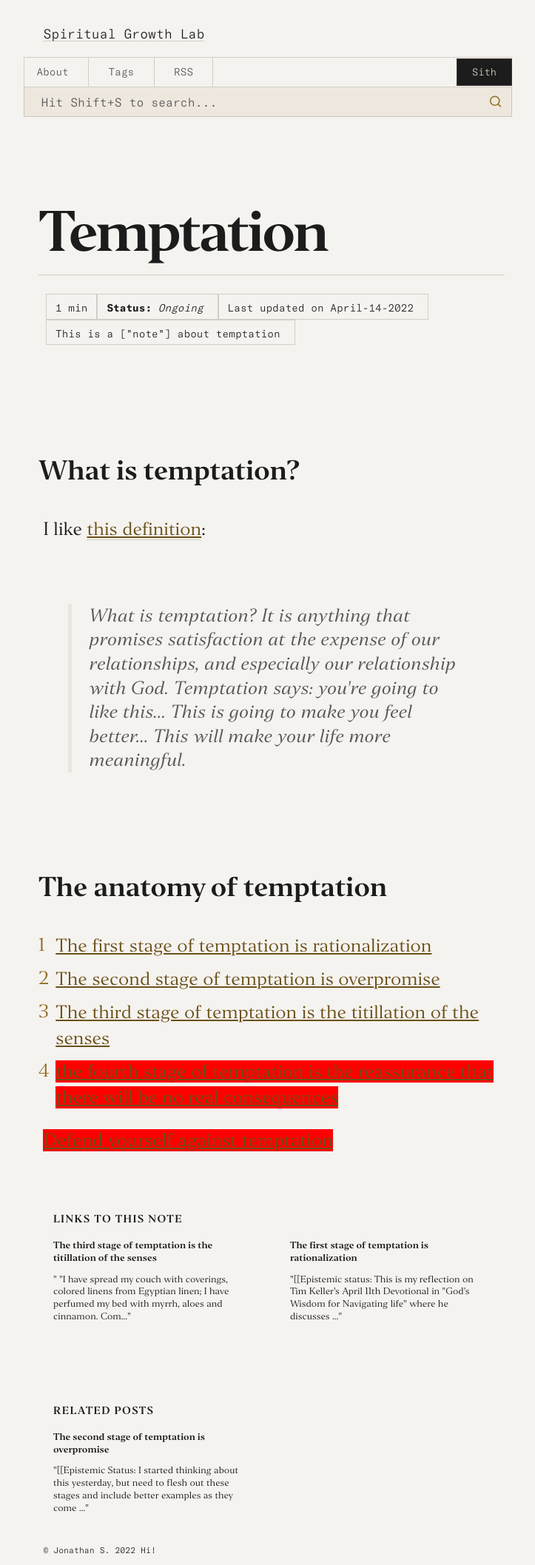
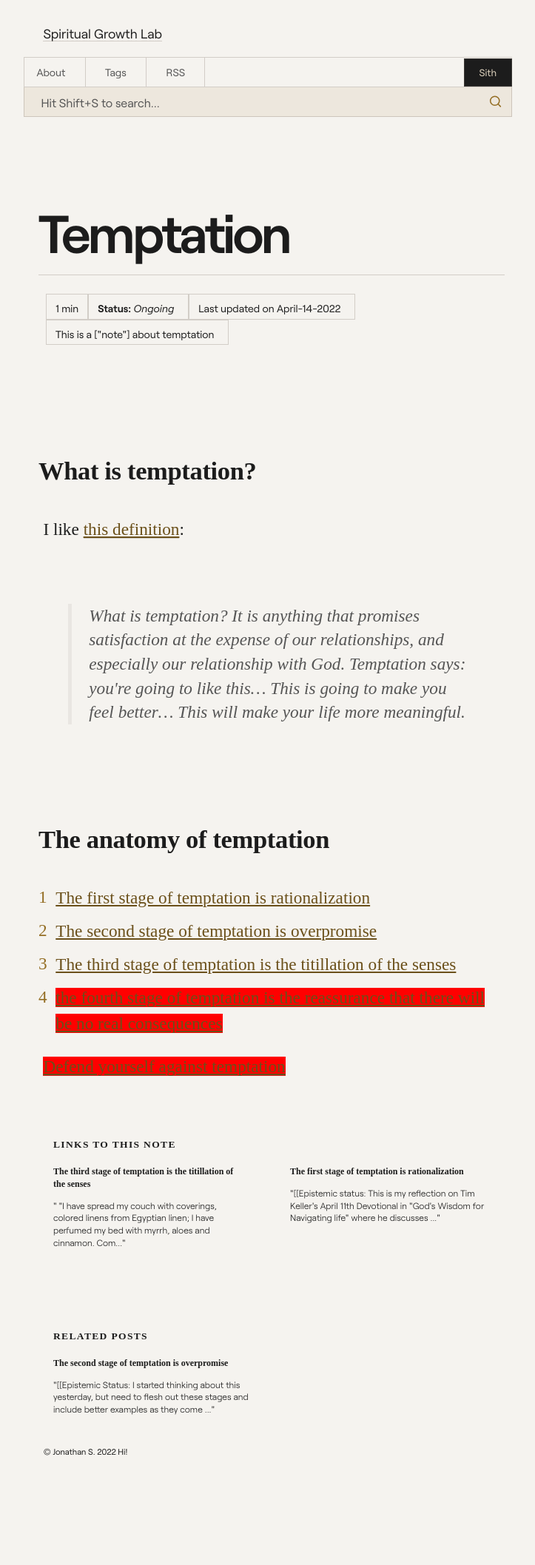
Before and after one commit to jsantiago611/digital-garden-master, a Jekyll site: the page built from _posts/2022-04-14-temptation.md, in a window 1280 px wide. Shown: the whole page at 74% size, without its empty margins (278-1001 px from the left). Built offline with Jekyll 4.4.1, drawn with Linux system fonts in a browser that asks for light colours; some web fonts are replaced; after the commit the page ends 1981 px from its top, so only the background shows below that.

Commit message:
updating UI to match veryer

```diff
--- a/assets/css/Style.css
+++ b/assets/css/Style.css
@@ -5,6 +5,78 @@ layout: Stylesheet
 @import "/assets/css/highlight.css";
 /*@import "/assets/css/theme.css"; leaving out for now, will tinker w/color switcher later...*/
 /* Containers: Body, Container, Box, Main, Header, Content */
+
+@font-face {
+  font-family: 'GT-Alpina-VAR';
+  src: url('../fonts/GT-Alpina-VAR.woff2') format('woff2');
+  display: swap;
+  font-weight: 400;
+  font-style: normal;
+}
+
+@font-face {
+  font-family: 'GT-Condensed';
+  src: url('../fonts/GT-Alpina-Condensed-Thin.woff') format('woff');
+  display: swap;
+  font-weight: 300;
+  font-style: normal;
+}
+
+@font-face {
+  font-family: 'GT-std';
+  src: url('../fonts/GT-Alpina-Standard-Light.woff') format('woff');
+  display: swap;
+  font-weight: 300;
+  font-style: normal;
+}
+
+@font-face {
+  font-family: 'GT-std';
+  src: url('../fonts/GT-Alpina-Standard-Light-Italic.woff2') format('woff2');
+  display: swap;
+  font-weight: 300;
+  font-style: italic;
+}
+
+@font-face {
+  font-family: 'GT-std';
+  src: url('../fonts/GT-Alpina-Standard-Thin.woff') format('woff');
+  display: swap;
+  font-weight: 100;
+  font-style: normal;
+}
+
+@font-face {
+  font-family: 'Roobert';
+  src: url('../fonts/Roobert-Light.otf') format('opentype');
+  display: swap;
+  font-weight: 300;
+  font-style: normal;
+}
+
+@font-face {
+  font-family: 'Roobert';
+  src: url('../fonts/Roobert-Regular.otf') format('opentype');
+  display: swap;
+  font-weight: 400;
+  font-style: normal;
+}
+
+@font-face {
+  font-family: 'Roobert';
+  src: url('../fonts/Roobert-RegularItalic.otf') format('opentype');
+  display: swap;
+  font-weight: 400;
+  font-style: italic;
+}
+
+@font-face {
+  font-family: 'Roobert';
+  src: url('../fonts/Roobert-SemiBold.otf') format('opentype');
+  display: swap;
+  font-weight: 700;
+  font-style: normal;
+}
 
 @font-face {
    font-family: 'pitch sans';
@@ -357,11 +429,15 @@ html[data-theme="dark"] {
   --line-height-snug: 1.375;
 
   /* Font family */
-  --font-family-serif: 'Editor', serif;
-  --font-family-mono: 'GTAmericaMono', 'SFMono-Regular', 'Menlo', monospace;
-  --font-family-sans: 'Editor', serif;
-
-  --font-family-base: var(--font-family-sans);
+  --font-family-serif: "GT-std", Iowan Old Style, Apple Garamond, Baskerville,
+    Times New Roman, Droid Serif, Times, Source Serif Pro, serif,
+    Apple Color Emoji, Segoe UI Emoji, Segoe UI Symbol;
+  --font-family-mono: "Roobert", 'SFMono-Regular', 'Menlo', monospace;
+  --font-family-sans: "Roobert", -apple-system, BlinkMacSystemFont,
+    avenir next, avenir, segoe ui, helvetica neue, helvetica, Ubuntu, roboto,
+    noto, arial, sans-serif;
+
+  --font-family-base: var(--font-family-serif);
 
   /* Letter spacing */
     --letter-spacing-tight: -.015em;
@@ -457,7 +533,7 @@ main {
 	font-variant-ligatures: common-ligatures;
 	font-variant-numeric: oldstyle-nums;
 	font-feature-settings: pnum;
-	font-family: var(--font-family-serif), Times, "Times New Roman", serif;
+	font-family: var(--font-family-sans);
 	font-weight: bold;
 	letter-spacing: -0.05em;
 	line-height: 1;
@@ -515,7 +591,6 @@ main {
 
  h2 {
 	font-size: 28px;
-	font-family: var(--font-family-serif), system-ui, sans-serif;
 	font-weight: bold;
 	letter-spacing: -0.01em;
 	line-height: 1.2;
@@ -572,7 +647,6 @@ main {
 
  h3 {
 	font-size: 21px;
-	font-family: var(--font-family-serif), system-ui, sans-serif;
 	font-weight: bold;
 	letter-spacing: -0.01em;
 	line-height: 1.2;
@@ -600,7 +674,6 @@ main {
 
  h4 {
 	font-size: 17px;
-	font-family: var(--font-family-serif), system-ui, sans-serif;
 	font-weight: bold;
 	letter-spacing: .1em;
 	line-height: 1.2;
@@ -634,7 +707,6 @@ main {
 
  h5 {
 	font-size: 17px;
-	font-family: var(--font-family-serif);
 	font-size: 17px;
 	line-height: 1.4;
 	font-weight: 300;
@@ -662,7 +734,6 @@ main {
 
  h6 {
 	font-size: 17px;
-	font-family: var(--font-family-serif);
 	font-size: 17px;
 	line-height: 1.4;
 	font-weight: 300;
@@ -692,14 +763,13 @@ main {
 
 a, p, ul, li, ol, table, span, blockquote {
     color: var(--c-text);
-    font-family:   var(--secondary-font-family);
     font-size: inherit;
     line-height: 1.5em;
 }
 
 p, li {
 	font-size: 18px;
-	font-family: var(--font-family-sans);
+	font-family: var(--font-family-serif);
 	font-size: 18px;
 	line-height: 1.4;
 	font-weight: 300;
@@ -866,7 +936,7 @@ cite a {
 	position: absolute;
 	top: 0em;
 	left: 0;
-    font-family: var(--font-family-serif),system-ui,sans-serif;
+	font-family: var(--font-family-serif);
 	font-size: 1.4;
 	font-weight: 300;
 	content: counter(counter);
@@ -935,7 +1005,7 @@ cite a {
 }
 
  blockquote cite {
-	font-family: var(--font-family-sans), system-ui, sans-serif;
+	font-family: var(--font-family-serif);
 	font-size: 16px;
 	line-height: 1.4;
 	font-weight: 400;
@@ -981,7 +1051,7 @@ cite a {
 }
 
  code {
-	font-family: Consolas, Menlo, Monaco, "Courier New", Courier, monospace;
+	font-family: var(--font-family-mono);
 	font-size: 15px;
 	line-height: 1.4;
 	font-weight: 400;
```
Lines whose indentation alone changed are shown as unchanged.
